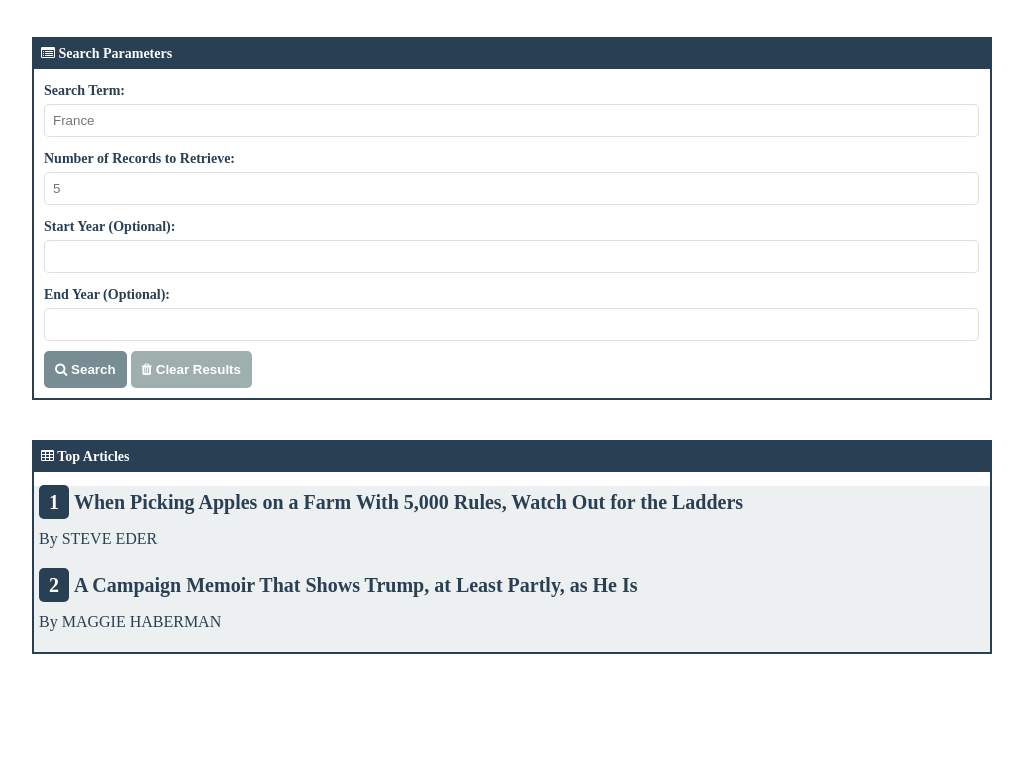
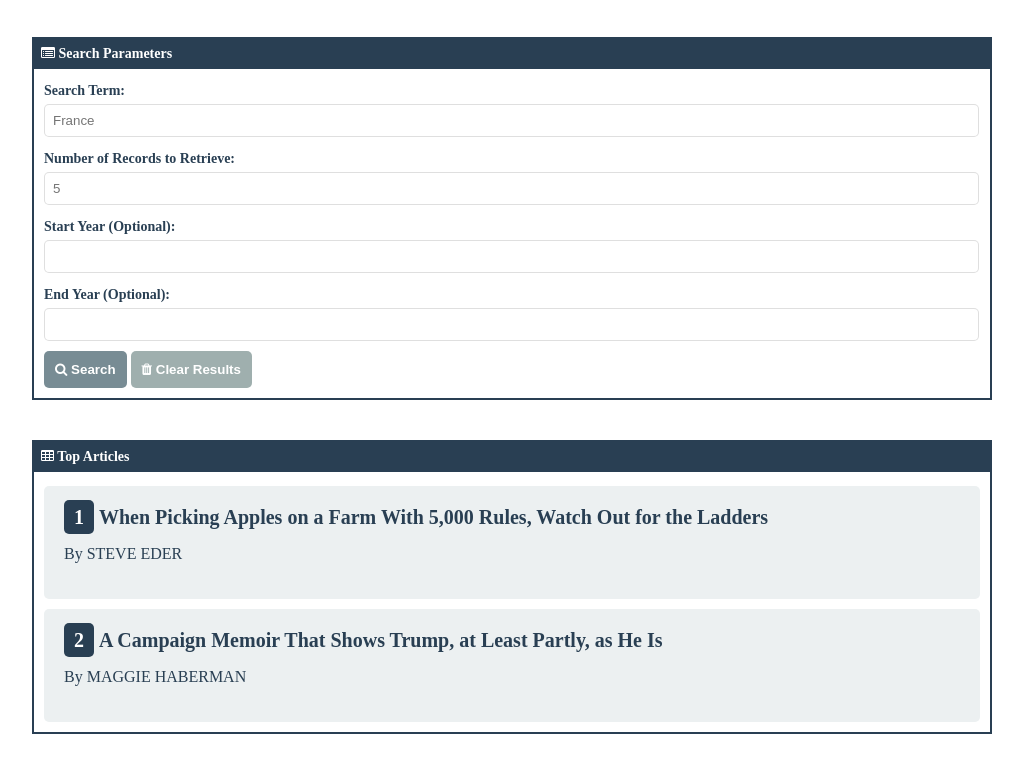
Before and after one commit to wrrrg/NYTSearch, a plain HTML site: page index.html in a window 1280 px wide. Shown: the part 162-934 px from the top of the page, without its empty margins (128-1151 px from the left). Before the commit the page ends 856 px from the top, so only its background shows below. Drawn offline with nearby package versions, Linux system fonts and the light colour scheme.

Commit message:
number styling

```diff
--- a/assets/css/style.css
+++ b/assets/css/style.css
@@ -86,8 +86,9 @@ button {
 }
 .article {
   background: rgb(236,240,241);
-  padding: 5px;
-
+  padding: 20px;
+  margin: 10px;
+  border-radius: 5px;
 }
 
 .article a {
--- a/assets/javascript/app.js
+++ b/assets/javascript/app.js
@@ -41,7 +41,7 @@ $("#search-button").on("click", function() {
       var articleDiv = $("<div class='article'>");
       var fullHeadline = $("<a><h2>").text(headline).addClass('article-headline');
       fullHeadline.attr("href", articleURL);
-      var articleNum = $("<span class='article-num'>").text(num + ". ");
+      var articleNum = $("<span class='article-num'>").text(num);
       var byline = $("<p>").text(author).addClass('article-byline');
 
       articleDiv.append(articleNum);
```
